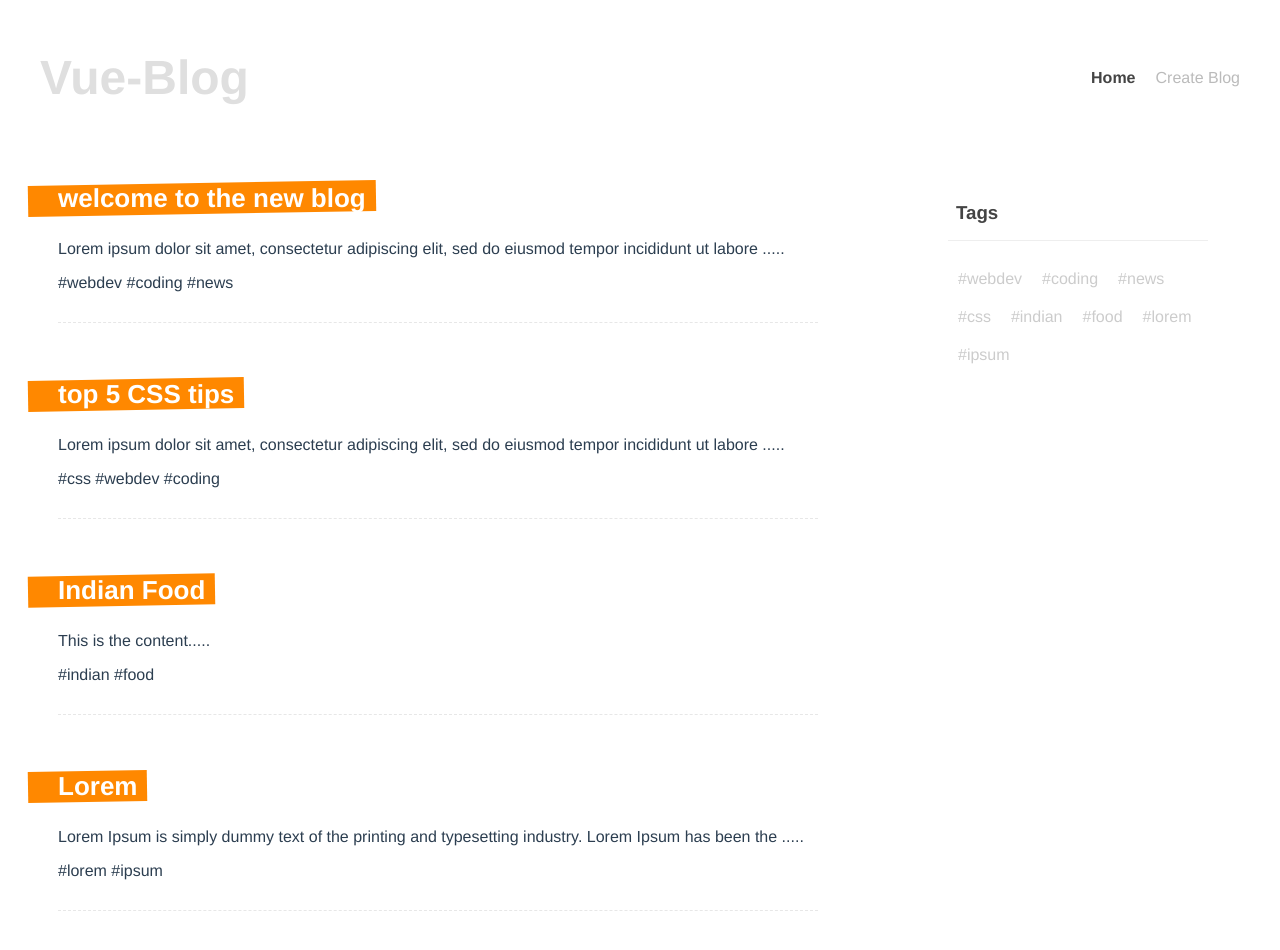
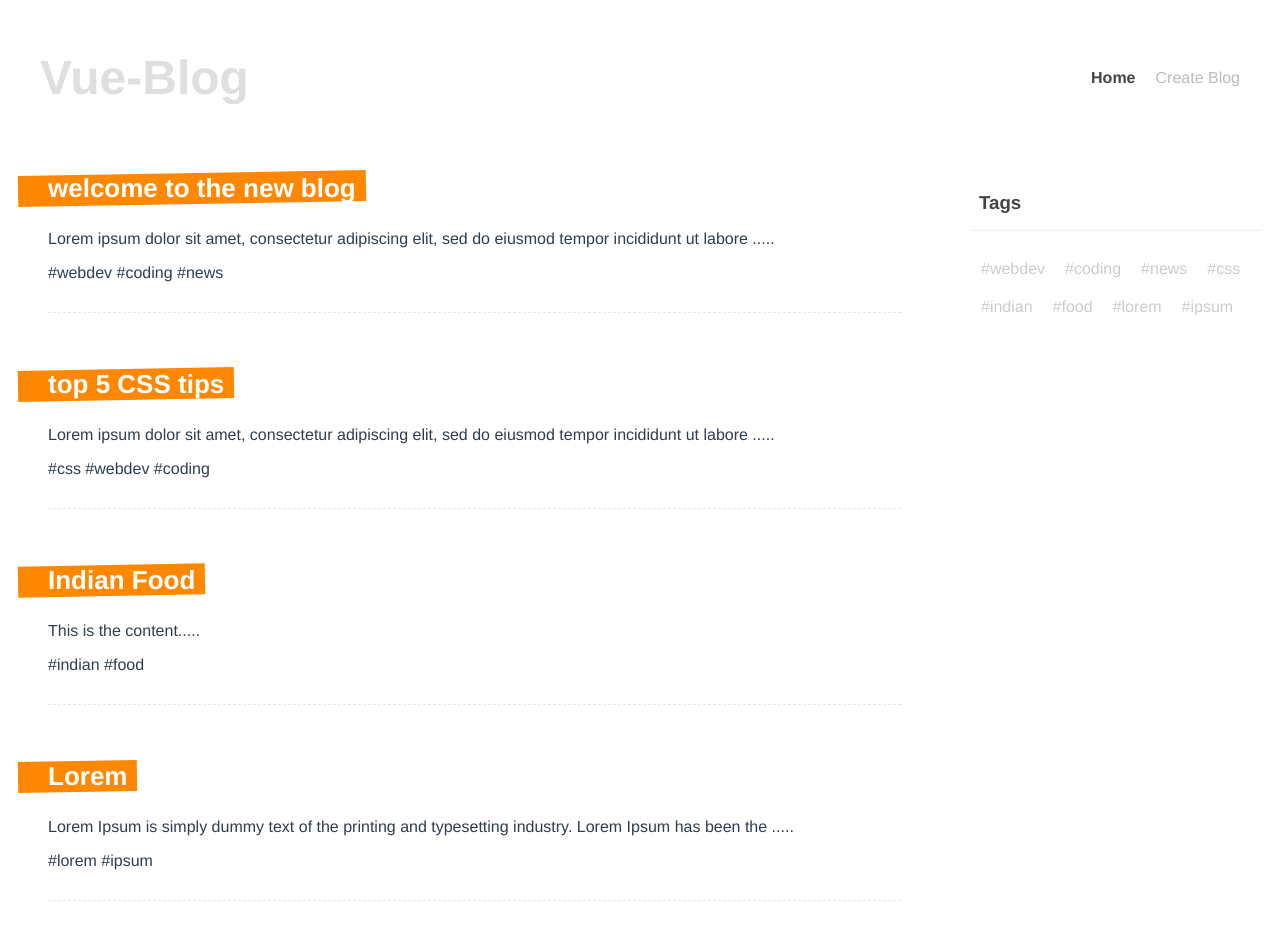
Before and after one commit to MajorChe/Vue-Blog-App, a Vue app: page / in a window 1280 px wide. Shown: the top 950 px of the page. Built offline with nearby package versions, Linux system fonts and the light colour scheme; data requests are answered from the project's data file.

Commit message:
style changes

```diff
--- a/src/views/Home.vue
+++ b/src/views/Home.vue
@@ -1,5 +1,5 @@
 <template>
-  <div class="home">
+  <div>
     <div v-if="error">{{ error }}</div>
     <div v-if="posts.length" class="layout">
       <div class="post-list">
@@ -27,14 +27,9 @@ export default {
 </script>
 
 <style>
-.home {
-  max-width: 1200px;
-  margin: 0;
-  padding: 10px;
-}
 .layout {
   display: grid;
   grid-template-columns: 3fr 1fr;
-  gap: 80px;
+  gap: 20px;
 }
 </style>
--- a/src/views/TagView.vue
+++ b/src/views/TagView.vue
@@ -1,10 +1,13 @@
 <template>
-  <div v-if="error">
-    {{ error }}
-  </div>
-  <div v-if="posts.length">
-    <PostList :posts = "postsWithTag" />
-    <TagCloud :posts="posts"/>
+  <div>
+    <div v-if="error">{{ error }}</div>
+    <div v-if="posts.length" class="layout">
+      <div class="post-list">
+        <PostList :posts="postsWithTag" />
+      </div>
+      <TagCloud :posts="posts" />
+    </div>
+    <div v-else>Loading...</div>
   </div>
 </template>
 
```
